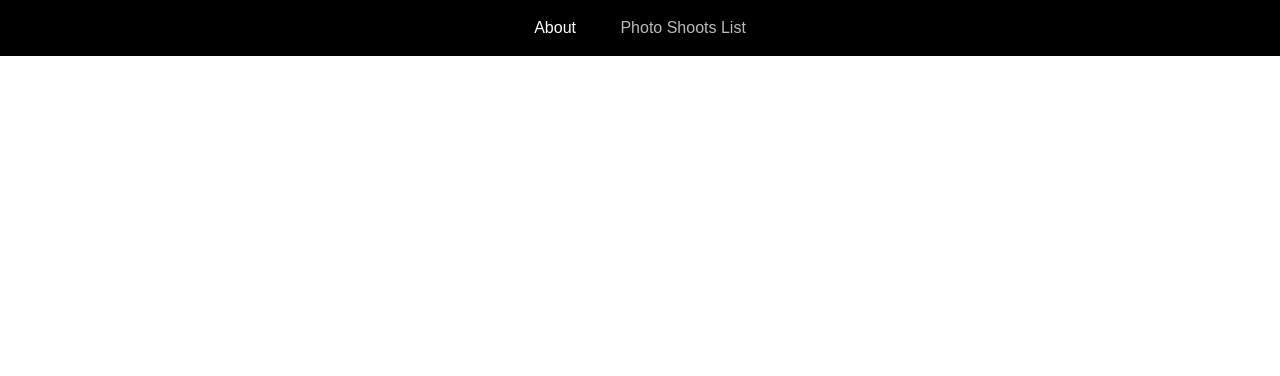
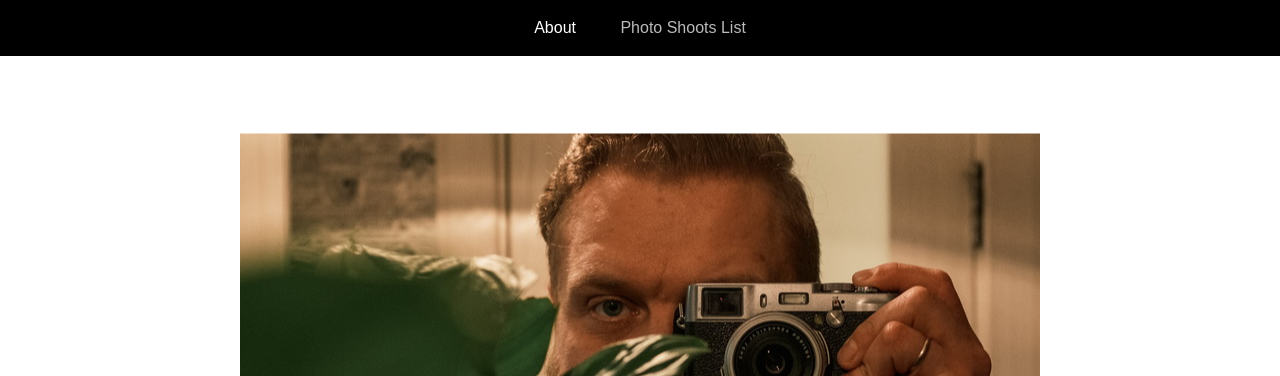
Before and after one commit to MaximSelivanov/slidingPortfolio, a plain HTML site: page index.html in a window 1280 px wide. Shown: the top 376 px of the page. Drawn offline with nearby package versions, Linux system fonts and the light colour scheme.

Commit message:
fix styles file

```diff
--- a/styles/app.less
+++ b/styles/app.less
@@ -89,7 +89,7 @@ body {
   width: 800px;
   height: 533px;
   text-align: center;
-  background-image: url('./images/ava.jpg');
+  background-image: url('../images/ava.jpg');
   color: white;
 
   &__info {
```
